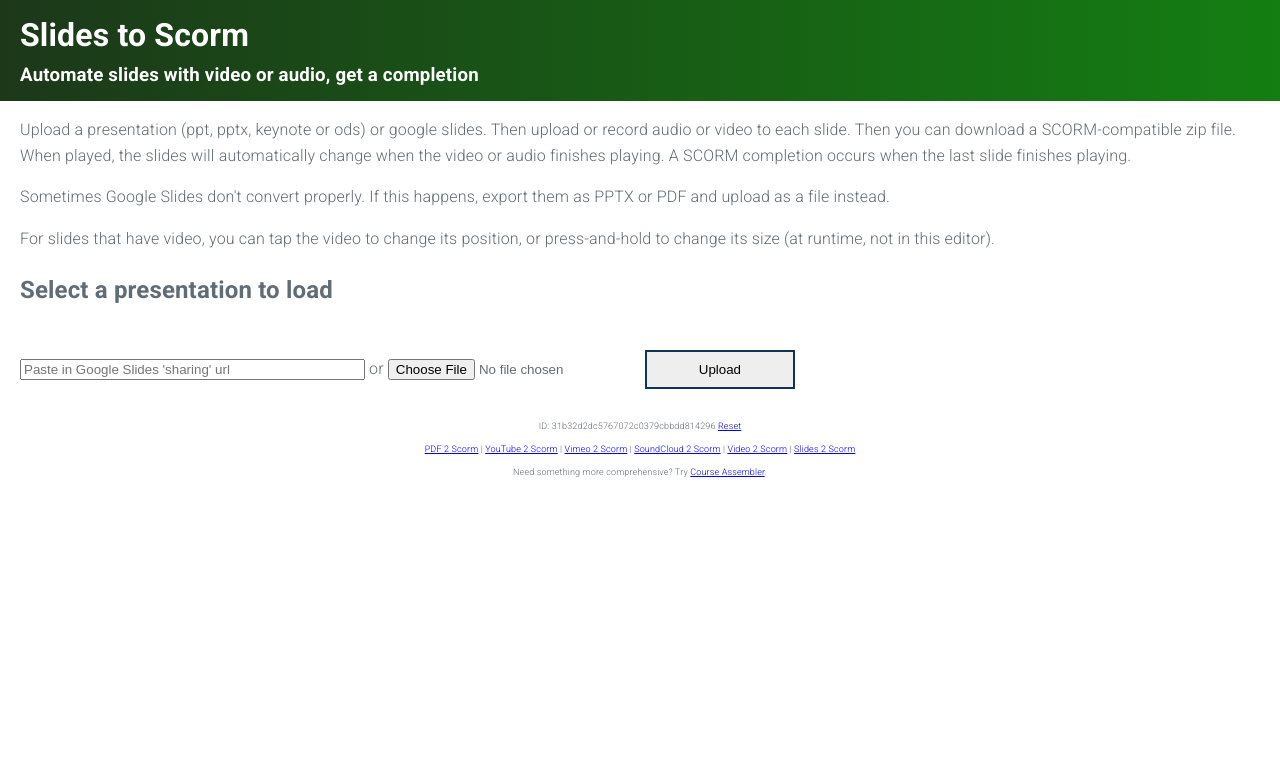
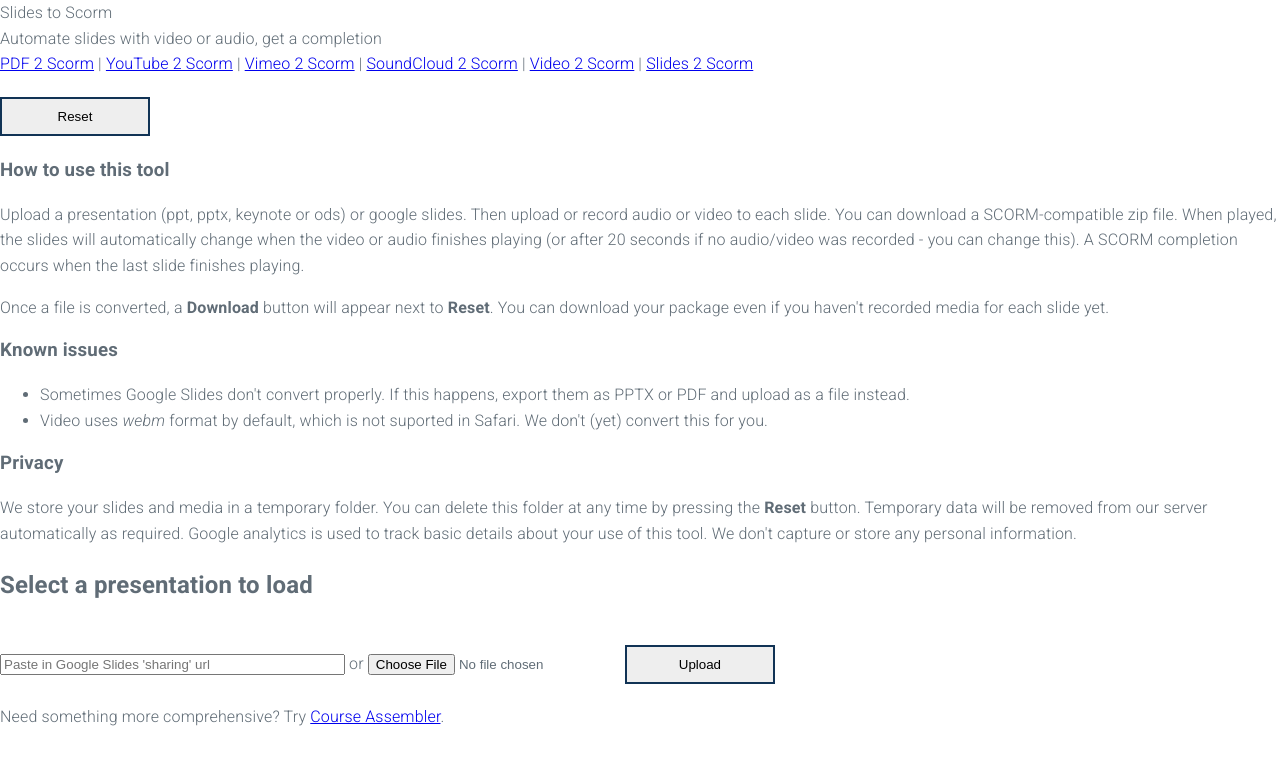
Before and after one commit to Coursesuite/slides.to-scorm.com, a PHP site: page /index.php in a window 1280 px wide. Shown: the top 765 px of the page. Run offline with PHP 8.4, Linux system fonts and the light colour scheme.

Commit message:
rebuild display layout

```diff
--- a/public/index.php
+++ b/public/index.php
@@ -8,6 +8,8 @@
 use \CloudConvert\Models\Task;
 use Mhor\MediaInfo\MediaInfo;
 
+
+define('DEFAULT_DURATION', 20);
 $step =  0;
 $error = 0;
 $feedback = "";
@@ -359,9 +361,9 @@
         break;
 
     case "reset":
-        // if (file_exists($WORKING_DIR)) {
-        //     unlink($WORKING_DIR);
-        // }
+        if (file_exists($WORKING_DIR)) {
+            unlink($WORKING_DIR);
+        }
         $id = md5(time() . rand(0, 9999));
         $_SESSION['workingdir'] = $id;
         $WORKING_DIR = $id;
@@ -375,7 +377,7 @@
         $file = $_FILES['media'];
         $SlideArray = LoadSlides();
         $page = isset($_POST['slide']) ? intval($_POST['slide']) : 1;
-        $duration = isset($_POST['duration']) ? intval($_POST['duration']) : 0;
+        $duration = isset($_POST['duration']) ? intval($_POST['duration']) : $defaultduration * 1000;
         if ($file['error'] == 0) {
             if ($file['type'] == "audio/mp3" || $file['type'] == "audio/mpeg" || $file['type'] == "video/mp4" || $file['type'] == "video/webm") {
                 $ok = true;
@@ -402,6 +404,10 @@
 
         // content name
         $name = isset($_POST['name']) ? trim($_POST['name']) : $id;
+        $defaultduration = (isset($_POST['defaultduration'])) ? intval($_POST['defaultduration']) : DEFAULT_DURATION;
+
+        // set up default duration on slides with missing media
+        PrepareSlidesForDownload($defaultduration);
 
         // files for manifest
         $files = glob($WORKING_DIR . '/*');
@@ -461,16 +467,38 @@
 
 }
 
-if (is_array($SlideArray)) {
-    $downloadable = ($step > 0);
-    foreach ($SlideArray as $slide) {
-        if (is_null($slide['kind'])) {
-            $downloadable = false;
-            break;
+function PrepareSlidesForDownload($duration) {
+    $SlideArray = LoadSlides();
+    if (is_array($SlideArray)) {
+        foreach ($SlideArray as &$slide) {
+            if (is_null($slide['kind'])) {
+                $slide['kind'] = 'audio';
+                $slide['media'] = CreateBlankMp3($duration);
+                $slide['duration'] = $duration * 1000;
+            }
         }
+        StoreSlides($SlideArray);
     }
 }
 
+function CreateBlankMp3($duration) {
+global $id;
+    $filename = md5($duration) . '.mp3';
+    $location = "./jobs/{$id}/{$filename}"; // NOT realpath()
+    if (!file_exists($location)) {
+        // fast
+        $command = "ffmpeg -ar 48000 -t {$duration} -f s16le -acodec pcm_s16le -ac 2 -i /dev/zero -acodec libmp3lame -aq 4 {$location} 2>&1";
+        shell_exec($command);
+        // slow
+        $command2 = "ffmpeg -f lavfi -i anullsrc=r=44100:cl=mono -t {$duration} -q:a 9 -acodec libmp3lame {$location}";
+    }
+    return $filename;
+}
+
+/*
+Convert mp4 video to webm format with ffmpeg:
+ffmpeg -i input-file.mp4 -c:v libvpx -crf 10 -b:v 1M -c:a libvorbis output-file.webm
+*/
 
 ?><!DOCTYPE html>
 <html lang="en">
@@ -486,21 +514,47 @@
 </head>
 <body>
 
-    <header>
-        <h1>Slides to Scorm</h1>
-        <h3>Automate slides with video or audio, get a completion</h3>
-    </header>
+<div class="container">
+  <div class="header">
+    <div class="title">Slides to Scorm</div>
+    <div class="subtitle">Automate slides with video or audio, get a completion</div>
+    <div class="nav"><a href="https://pdf.to-scorm.com/">PDF 2 Scorm</a> | <a href="https://youtube.to-scorm.com/">YouTube 2 Scorm</a> | <a href="https://vimeo.to-scorm.com/">Vimeo 2 Scorm</a> | <a href="https://soundcloud.to-scorm.com/">SoundCloud 2 Scorm</a> | <a href="https://video.to-scorm.com/">Video 2 Scorm</a> | <a href="https://slides.to-scorm.com/">Slides 2 Scorm</a></div>
+    <div class="actions"><?php if ($step > 0) { ?><button onclick="document.getElementById('download').showModal();">Download</button> <?php } ?><form method="get"><button name="reset" value="1">Reset</button></form></div>
+  </div>
+  <div class="step"><?php if ($step === 0) { ?>
+        <h3>How to use this tool</h3>
+        <p>Upload a presentation (ppt, pptx, keynote or ods) or google slides. Then upload or record audio or video to each slide. You can download a SCORM-compatible zip file. When played, the slides will automatically change when the video or audio finishes playing (or after <?php echo DEFAULT_DURATION; ?> seconds if no audio/video was recorded - you can change this). A SCORM completion occurs when the last slide finishes playing.</p>
+        <p>Once a file is converted, a <b>Download</b> button will appear next to <b>Reset</b>. You can download your package even if you haven't recorded media for each slide yet.</p>
+        <h3>Known issues</h3>
+        <ul>
+        <li>Sometimes Google Slides don't convert properly. If this happens, export them as PPTX or PDF and upload as a file instead.</li>
+        <li>Video uses <i>webm</i> format by default, which is not suported in Safari. We don't (yet) convert this for you.</li>
+        </ul>
+        <h3>Privacy</h3>
+        <p>We store your slides and media in a temporary folder. You can delete this folder at any time by pressing the <b>Reset</b> button. Temporary data will be removed from our server automatically as required. Google analytics is used to track basic details about your use of this tool. We don't capture or store any personal information.</p>
+  <?php } else if ($step === 1) { ?>
+        <h2>Record audio or video for each slides</h2>
+  <?php } ?></div>
+  <div class="slides"><?php if ($step === 1) { ?>
+    <form method="post" action="?id=<?php echo $id; ?>" class="slides">
+        <input type="hidden" name="step" value="1">
+        <input type="hidden" name="action" value="reload">
+        <ol>
+<?php foreach ($SlideArray as $index => $slide) { ?>
+        <li<?php if ($slide === $CurrentSlide) echo " class='selected'"; ?>>
+            <?php if ($slide['kind'] === 'video') { ?>
+            <span class="icon" title='Video recording'>🎥</span>
+            <?php } else if ($slide['kind'] === 'audio') { ?>
+            <span class="icon" title='Audio recording'>🎤</span>
+            <?php } ?>
+            <button type="submit" name="slide" value="<?php echo $index + 1; ?>"><img src="<?php echo "/jobs/", $id, "/", $slide['image']; ?>" alt="Select slide <?php echo $index + 1; ?>"></button>
+        </li>
+<?php } ?>
+        </ol>
+    </form>
+  <?php } ?></div>
+  <div class="canvas"><?php if ($step === 0) { ?>
 
-    <main>
-<?php if ($step === 0) { ?>
-
-        <section class="intro">
-            <p>Upload a presentation (ppt, pptx, keynote or ods) or google slides. Then upload or record audio or video to each slide. Then you can download a SCORM-compatible zip file. When played, the slides will automatically change when the video or audio finishes playing. A SCORM completion occurs when the last slide finishes playing.</p>
-			<p>Sometimes Google Slides don't convert properly. If this happens, export them as PPTX or PDF and upload as a file instead.</p>
-			<p>For slides that have video, you can tap the video to change its position, or press-and-hold to change its size (at runtime, not in this editor).</p>
-        </section>
-
-        <section class="convert-slides">
         <h2>Select a presentation to load</h2>
         <form method="post" enctype="multipart/form-data" action="?id=<?php echo $id; ?>">
             <input type="hidden" name="action" value="convert">
@@ -514,8 +568,6 @@
 
 <?php } else if ($step === 1) { ?>
 
-        <section class="record-media">
-        <h2>Record audio or video for each slides</h2>
         <div class="slide-container" data-index="<?php echo $page; ?>">
             <div class="slide-image">
                 <img src="<?php echo "jobs/{$id}/{$CurrentSlide['image']}"; ?>" alt="Slide Image">
@@ -562,22 +614,23 @@
                 <?php } ?>
             </div>
         </div>
-        </section>
 
-<?php }
-if ($downloadable) { ?>
+<?php } ?></div>
+  <div class="footer">Need something more comprehensive? Try <a href="https://www.courseassembler.com/">Course Assembler</a>.</div>
+</div>
 
-        <section class="download-package">
-            <h3>Your package is ready to download</h3>
-            <form method="post" action="?id=<?php echo $id; ?>">
-                <label>Name: <input type="text" size="40" name="name" placeholder="Enter a name for your course"></label>
-                <input type="submit" name="action" value="Download">
-            </form>
-        </section>
+<dialog id="download">
+    <h3>Enter a name for your course</h3>
+    <form method="post" action="?id=<?php echo $id; ?>">
+        <input type="hidden" name="slide" value="<?php echo $page; ?>">
+        <label>Name: <input type="text" size="40" name="name" placeholder="Type in here ..."></label>
+        <br>
+        <label>Default slide duration: <input type="number" name="defaultduration" value="<?php echo DEFAULT_DURATION; ?>" min="1" max="300" step="1"> seconds</label>
+        <p class="center"><input type="submit" name="action" value="Download"></p>
+    </form>
+    <a href='' onclick="document.getElementById('download').close();return false;">✖️ Close</a>
+</dialog>
 
-<?php } ?>
-
-    </main>
 
     <form method="post" action="?id=<?php echo $id; ?>" id="reload">
         <input type="hidden" name="step" value="1">
@@ -585,12 +638,6 @@
         <input type="hidden" name="action" value="reload">
     </form>
 
-    <footer>
-    <p><?php echo "ID: {$id}"; ?> <a href="?reset=1">Reset</a></p>
-    <p><a href="https://pdf.to-scorm.com/">PDF 2 Scorm</a> | <a href="https://youtube.to-scorm.com/">YouTube 2 Scorm</a> | <a href="https://vimeo.to-scorm.com/">Vimeo 2 Scorm</a> | <a href="https://soundcloud.to-scorm.com/">SoundCloud 2 Scorm</a> | <a href="https://video.to-scorm.com/">Video 2 Scorm</a> | <a href="https://slides.to-scorm.com/">Slides 2 Scorm</a></p>
-    <p>Need something more comprehensive? Try <a href="https://www.courseassembler.com/">Course Assembler</a>.</p>
-    </footer>
-
     <script src="https://unpkg.com/mic-recorder-to-mp3"></script>
     <script src="https://unpkg.com/fix-webm-duration"></script>
     <script src="app.js"></script>
```
